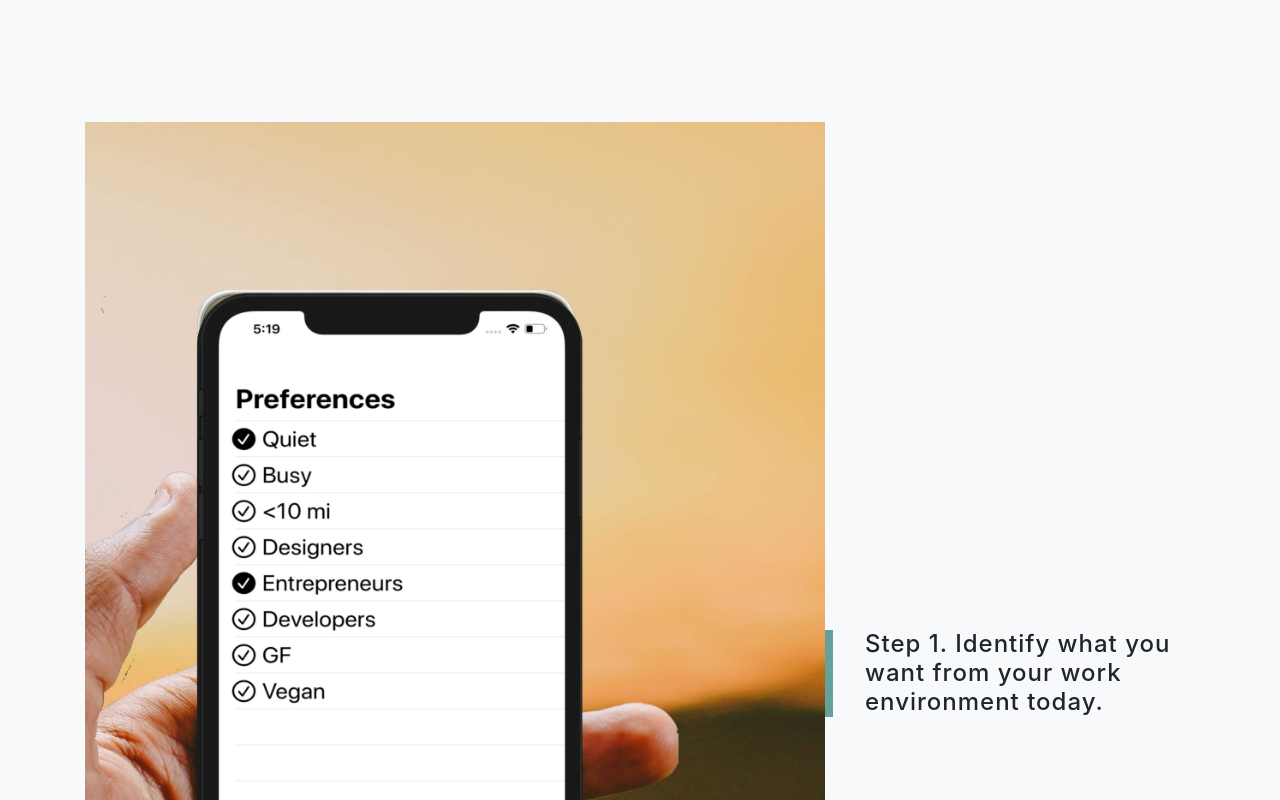
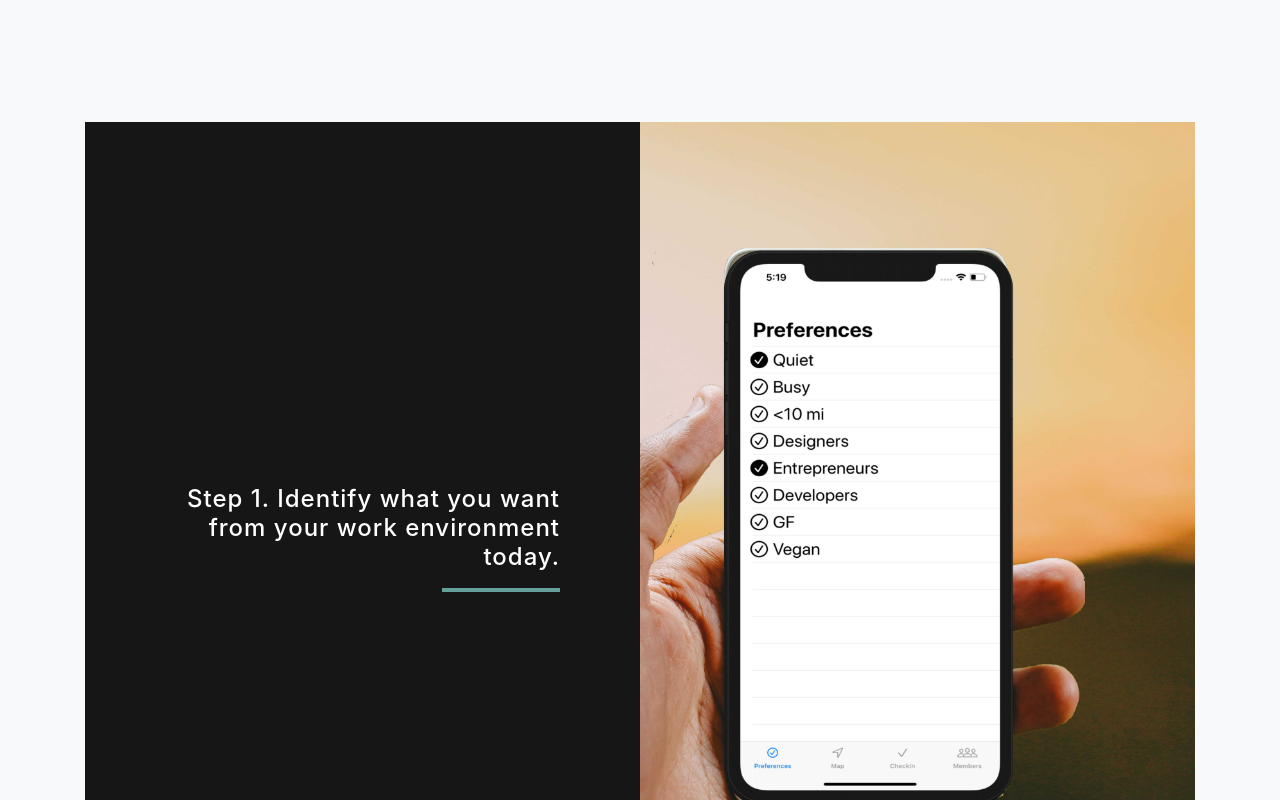
Before and after one commit to erinmagennis/joinworkaround.github.io, a website with bundled scripts: page index.html in a window 1280 px wide. Shown: the part 1260-2060 px from the top of the page. Built offline with nearby package versions, Linux system fonts and the light colour scheme.

Commit message:
updated project sections

```diff
--- a/index.html
+++ b/index.html
@@ -78,18 +78,23 @@
   <section id="projects" class="projects-section bg-light">
     <div class="container">
 
-      <!-- Featured Project Row -->
-      <div class="row align-items-center no-gutters mb-4 mb-lg-5">
-        <div class="col-xl-8 col-lg-7">
-          <img class="img-fluid mb-3 mb-lg-0" src="img/ss.preferences.jpg" alt="">
-        </div>
-        <div class="col-xl-4 col-lg-5">
-          <div class="featured-text text-center text-lg-left">
-            <h4>Step 1. Identify what you want from your work environment today.</h4>
-            <!-- <p class="text-black-50 mb-0">Select your preferences.</p> -->
+
+  <!-- Project Zero Row -->
+  <div class="row justify-content-center no-gutters">
+    <div class="col-lg-6">
+      <img class="img-fluid" src="img/ss.preferences.jpg" alt="">
+    </div>
+    <div class="col-lg-6 order-lg-first">
+      <div class="bg-black text-center h-100 project">
+        <div class="d-flex h-100">
+          <div class="project-text w-100 my-auto text-center text-lg-right">
+            <h4 class="text-white">Step 1. Identify what you want from your work environment today.</h4>
+            <hr class="d-none d-lg-block mb-0 mr-0">
           </div>
         </div>
       </div>
+    </div>
+  </div>
 
       <!-- Project One Row -->
       <div class="row justify-content-center no-gutters mb-5 mb-lg-0">
@@ -133,7 +138,7 @@
         <div class="col-lg-6 order-lg-first">
           <div class="bg-black text-center h-100 project">
             <div class="d-flex h-100">
-              <div class="project-text w-100 my-auto text-center text-lg-right">
+              <div class="project-text w-100 my-auto text-center text-lg-left">
                 <h4 class="text-white">Step 4. Connect with like minds.</h4>
                 <hr class="d-none d-lg-block mb-0 mr-0">
               </div>
```
